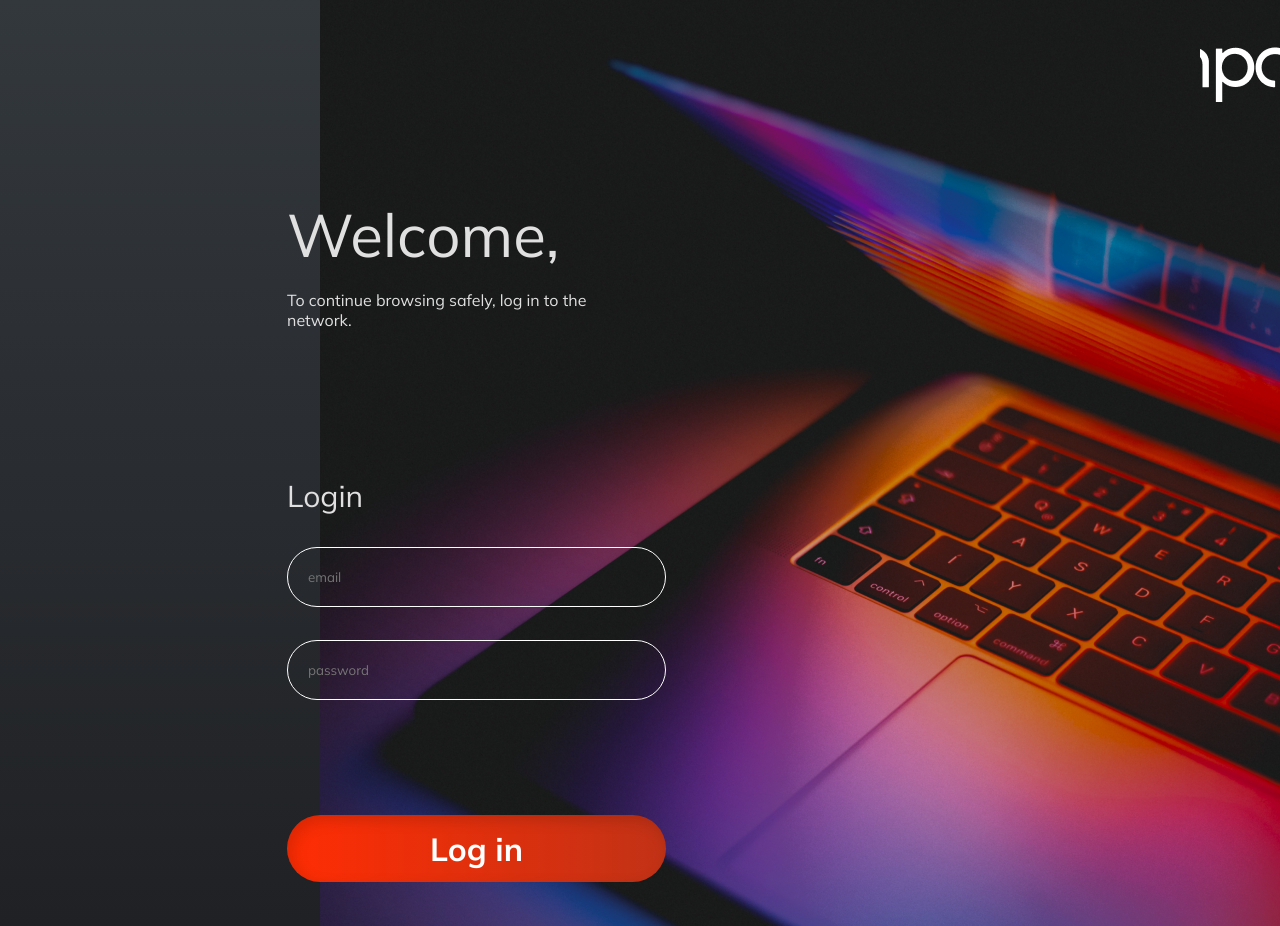
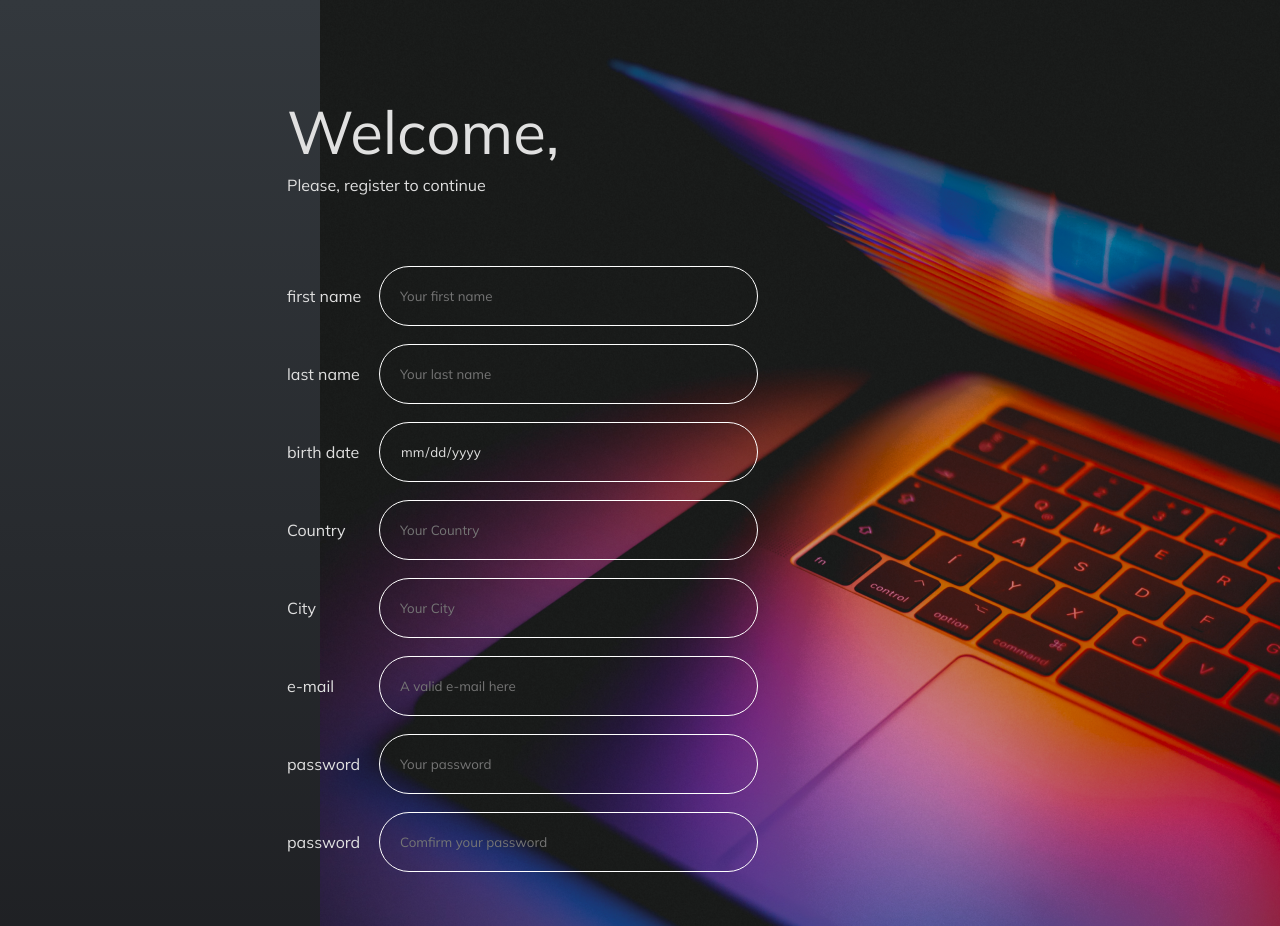
Before and after one commit to wilzin111/Weekly-Planner, a React (Vite) app: page /signup in a window 1280 px wide. Shown: the top 926 px of the page. Built offline with nearby package versions, Linux system fonts and the light colour scheme.

Commit message:
add tela signup

```diff
--- a/package.json
+++ b/package.json
@@ -13,6 +13,7 @@
     "firebase": "^9.22.2",
     "react": "^18.2.0",
     "react-dom": "^18.2.0",
+    "react-icons": "^4.9.0",
     "react-router-dom": "^6.12.1",
     "react-toastify": "^9.1.3"
   },
--- a/src/App.css
+++ b/src/App.css
@@ -5,3 +5,7 @@
     font-family: 'Mulish', Arial, sans-serif;
     font-style: normal;
 }
+
+button{
+    cursor: pointer;
+}
--- a/src/App.jsx
+++ b/src/App.jsx
@@ -5,7 +5,6 @@ function App() {
 
   return (
      <Router/>
-
   )
 }
 
--- a/src/Routes/Router.jsx
+++ b/src/Routes/Router.jsx
@@ -1,8 +1,8 @@
 import React from 'react';
 import { Routes, Route, BrowserRouter } from "react-router-dom";
-import Login from '../pages/Login';
-import Panel from '../pages/Panel';
-import Signup from '../pages/Signup';
+import Login from '../pages/Login/Login';
+import Panel from '../pages/Panel/Panel';
+import Signup from '../pages/Signup/Signup';
 
 
 const Router = () => {
--- a/src/pages/Login.jsx
+++ /dev/null
@@ -1,24 +0,0 @@
-import "./Login.css"
-
-const Login = () => {
-  return (
-    <div className="container">
-      <div className="text">
-        <div className="container_texto">
-          <h1>Welcome,</h1>
-          <p>To continue browsing safely, log in to the network.</p>
-        </div>
-        <div className="container_login">
-          <h1>Login</h1>
-          <input type="text" placeholder="email" />
-          <input type="password" placeholder="password" />
-          <button>Log in</button>
-        </div>
-
-      </div>
-      <div className="logo"></div>
-    </div>
-  )
-}
-
-export default Login
--- a/src/pages/Login.css
+++ b/src/pages/Login/Login.css
@@ -5,7 +5,7 @@ body {
 .container {
     display: flex;
     height: 1080px;
-    background: right top url(../assets/imagen_background.png) no-repeat;
+    background: right top url(../../assets/imagen_background.png) no-repeat;
 }
 
 .text {
@@ -33,6 +33,7 @@ body {
 .container_login {
     display: flex;
     flex-direction: column;
+    margin-top: 135px;
 }
 
 .container_login h1 {
@@ -51,6 +52,34 @@ body {
     border: 1px solid #FFFFFF;
     border-radius: 50px;
     padding-left: 20px;
+}
+
+.transition {
+    position: relative;
+}
+
+.input_transition {
+    outline: none;
+}
+
+.login {
+    position: absolute;
+    right: -60px;
+    top: 18px;
+    transition: right .100s ease-in;
+    cursor: text;
+    font-size: 25px;
+    padding-right: 20px;
+}
+
+.input_transition:focus {
+    border: 2px solid cyan
+}
+
+input[type='text']:focus~label,
+input[type='password']:focus~label,
+.input_transition:not(:placeholder-shown).form__input:not(:focus)~label {
+    right: 0;
 }
 
 .container_login button {
@@ -72,5 +101,5 @@ body {
     height: 66px;
     margin-top: 36px;
     margin-left: 534px;
-    background: center url(../assets/logo_compass.png) repeat no-repeat;
+    background: center url(../../assets/logo_compass.png) repeat no-repeat;
 }
--- /dev/null
+++ b/src/pages/Login/Login.jsx
@@ -0,0 +1,50 @@
+import "./Login.css"
+import { AiOutlineUser } from "react-icons/ai";
+import { CiLock } from "react-icons/ci";
+
+const Login = () => {
+  return (
+    <div className="container">
+      <div className="text">
+        <div className="container_texto">
+          <h1>Welcome,</h1>
+          <p>To continue browsing safely, log in to the network.</p>
+        </div>
+        <div className="container_login">
+          <h1>Login</h1>
+
+          <form>
+
+            <div className="transition">
+              <input type="text"
+              placeholder="email"
+              id="user_id"
+              className="input_transition"
+              />
+
+              <label htmlFor="user_id" className="login"><AiOutlineUser /></label>
+            </div>
+
+            <div className="transition">
+              <input type="password"
+                placeholder="password"
+                id="user_id_password"
+                className="input_transition"
+              />
+
+              <label htmlFor="user_id_password" className="login"><CiLock /></label>
+            </div>
+
+          </form>
+
+          <button>Log in</button>
+
+        </div>
+
+      </div>
+      <div className="logo"></div>
+    </div>
+  )
+}
+
+export default Login
--- a/src/pages/Signup.jsx
+++ /dev/null
@@ -1,24 +0,0 @@
-import React from 'react'
-
-const Signup = () => {
-  return (
-    <div className="container">
-      <div className="text">
-        <div className="container_texto">
-          <h1>Welcome,</h1>
-          <p>To continue browsing safely, log in to the network.</p>
-        </div>
-        <div className="container_login">
-          <h1>Login</h1>
-          <input type="text" placeholder="email" />
-          <input type="password" placeholder="password" />
-          <button>Log in</button>
-        </div>
-
-      </div>
-      <div className="logo"></div>
-    </div>
-  )
-}
-
-export default Signup
--- a/src/pages/Signup.css
+++ b/src/pages/Signup/Signup.css
@@ -5,11 +5,11 @@ body {
 .container {
     display: flex;
     height: 1080px;
-    background: right top url(../assets/imagen_background.png) no-repeat;
+    background: right top url(../../assets/imagen_background.png) no-repeat;
 }
 
-.text {
-    margin-top: 197px;
+.inputs {
+    margin-top: 94px;
     margin-left: 287px;
     color: #E0E0E0;
 }
@@ -22,30 +22,38 @@ body {
 
 .container_texto p {
     width: 301px;
-    height: 90px;
-    margin-top: 18px;
-    margin-bottom: 97px;
+    height: 24px;
+    margin-top: 6px;
+    margin-bottom: 67px;
     font-weight: 400;
     font-size: 16px;
     line-height: 20px;
 }
 
-.container_login {
+.container_register {
     display: flex;
     flex-direction: column;
 }
 
-.container_login h1 {
+.container_register h1 {
     margin-bottom: 32px;
     font-weight: 400;
     font-size: 30px;
     line-height: 38px;
 }
 
-.container_login input {
+.input {
+    width: 471px;
+    display: flex;
+    margin-bottom: 18px;
+    justify-content: space-between;
+    align-items: center;
+
+}
+
+.container_register input {
     width: 379px;
     height: 60px;
-    margin-bottom: 33px;
     background-color: transparent;
     color: #E0E0E0;
     border: 1px solid #FFFFFF;
@@ -53,10 +61,15 @@ body {
     padding-left: 20px;
 }
 
-.container_login button {
-    width: 379px;
+input[type="date"]::-webkit-calendar-picker-indicator {
+    display: none;
+}
+
+
+.container_register button {
+    width: 471px;
     height: 67px;
-    margin-top: 82px;
+    margin-top: 38px;
     background: linear-gradient(90deg, #FF2D04 0%, #C13216 100%);
     box-shadow: inset 5px 5px 15px rgba(0, 0, 0, 0.15);
     color: #fff;
@@ -72,5 +85,5 @@ body {
     height: 66px;
     margin-top: 36px;
     margin-left: 534px;
-    background: center url(../assets/logo_compass.png) repeat no-repeat;
+    background: center url(../../assets/logo_compass.png) repeat no-repeat;
 }
--- /dev/null
+++ b/src/pages/Signup/Signup.jsx
@@ -0,0 +1,63 @@
+import './Signup.css'
+
+const Signup = () => {
+  return (
+    <div className="container">
+      <div className="inputs">
+        <div className="container_texto">
+          <h1>Welcome,</h1>
+          <p>Please, register to continue</p>
+        </div>
+        <div className="container_register">
+
+          <form>
+            <div className='input'>
+              <label htmlFor="first_name">first name</label>
+              <input type="text" placeholder='Your first name' id='first_name' />
+            </div>
+
+            <div className='input'>
+              <label htmlFor="last_name">last name</label>
+              <input type="text" placeholder='Your last name' id='last_name' />
+            </div>
+
+            <div className='input'>
+              <label htmlFor="birthday">birth date</label>
+              <input type="date" placeholder='MM/DD/YYYY' id='birthday' />
+            </div>
+
+            <div className='input'>
+              <label htmlFor="country">Country</label>
+              <input type="text" placeholder='Your Country' id='country'/>
+            </div>
+
+            <div className='input'>
+              <label htmlFor="city">City</label>
+              <input type="text" placeholder='Your City' id='city'/>
+            </div>
+
+            <div className='input'>
+              <label htmlFor="signup_email">e-mail</label>
+              <input type="text" placeholder="A valid e-mail here" id='signup_email'/>
+            </div>
+
+            <div className='input'>
+              <label htmlFor="signup_password">password</label>
+              <input type="password" placeholder="Your password" id='signup_password'/>
+            </div>
+
+            <div className='input'>
+              <label htmlFor="signup_password_confirm">password</label>
+              <input type="password" placeholder="Comfirm your password" id='signup_password_confirm'/>
+            </div>
+          </form>
+
+          <button>Register Now</button>
+        </div>
+      </div>
+      <div className="logo"></div>
+    </div>
+  )
+}
+
+export default Signup
```
Also changed, not shown: src/pages/Panel/Panel.jsx (renamed from src/pages/Panel.jsx), 1 other file (tests, documents, lock files or other folders).
